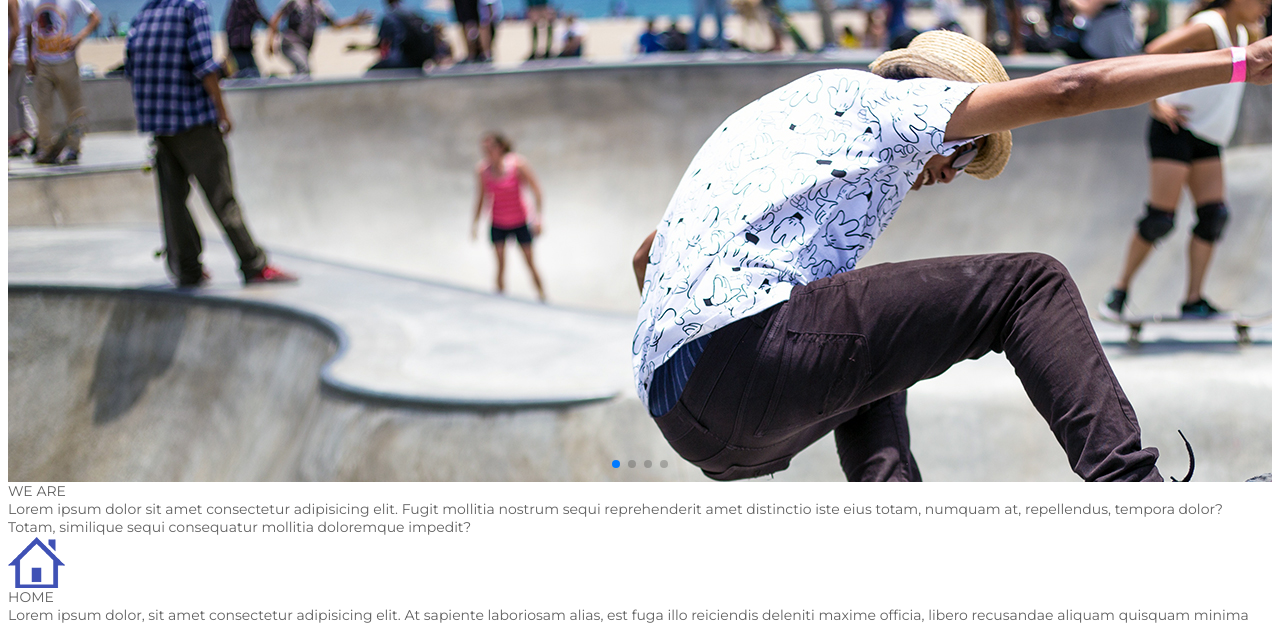
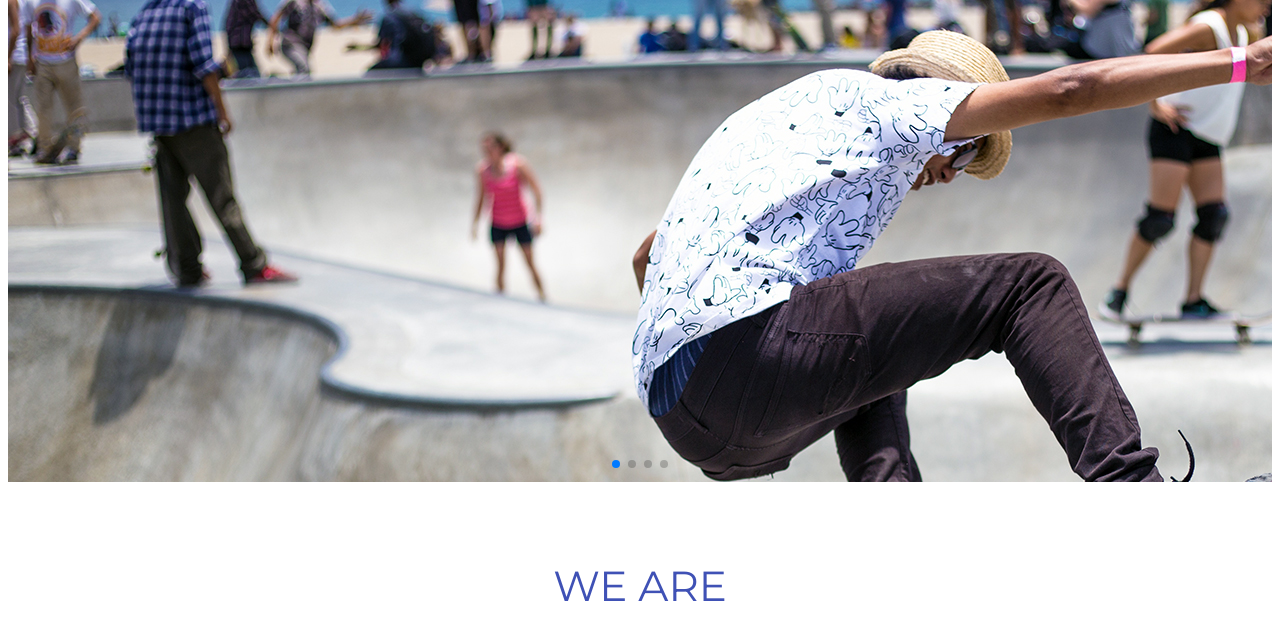
Before and after one commit to pam7461/indigo, a plain HTML site: page index.html in a window 1280 px wide. Shown: the part 160-785 px from the top of the page. Drawn offline with nearby package versions, Linux system fonts and the light colour scheme.

Commit message:
Add files via upload

```diff
--- a/index.html
+++ b/index.html
@@ -36,6 +36,11 @@
     @media (min-width:320px){
       /* 기본스타일/모바일 스타일 */
       /* header section */
+      h1,h2,h3{color:#3f51b5;}
+      h2{font-size:42px;text-align:center;}
+      h3{font-weight:bold;font-size:16px;text-align:center;}
+      .row{padding:0 23px;}
+
       body::after{display:none;}
       .wrap{display:block;}
       .header{padding:22px 26px;}
@@ -50,7 +55,18 @@
       .main_nav li a{font-size:16px;color:#3f51b5;}
 
       /* banner section */
+      .banner{margin-bottom:78px;}
       .swiper-pagination{background:transparent;}
+
+      /* content section */
+      .content p{text-align:center;}
+      .content h2{margin-bottom:44px;}
+      .we_are{margin-bottom:86px;}
+      .we_are p{font-size:16px;line-height:30px;}
+      .svc_list div{text-align:center;margin-bottom:60px;}
+      .svc_list img{margin-bottom:30px;}
+      .svc_list h3{margin-bottom:26px;}
+      .svc_list p{line-height:24px;}
 
 
     }
@@ -105,7 +121,7 @@
     </header>
 
     <!--banner section / Swiper -->
-    <section class="swiper-container">
+    <section class="banner swiper-container">
       <ul class="swiper-wrapper">
         <li class="swiper-slide">
           <a href="#">
```
